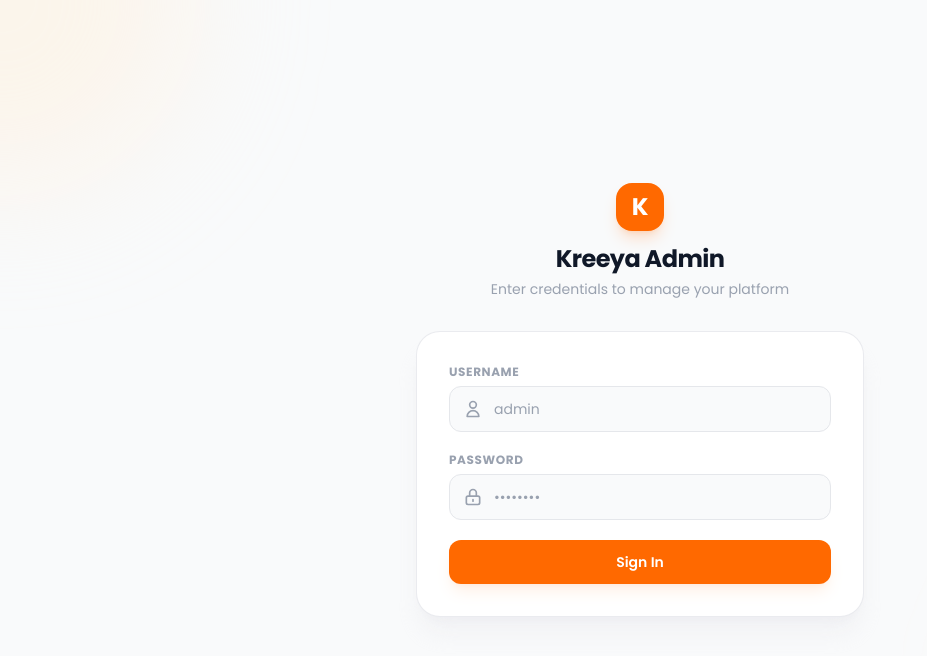
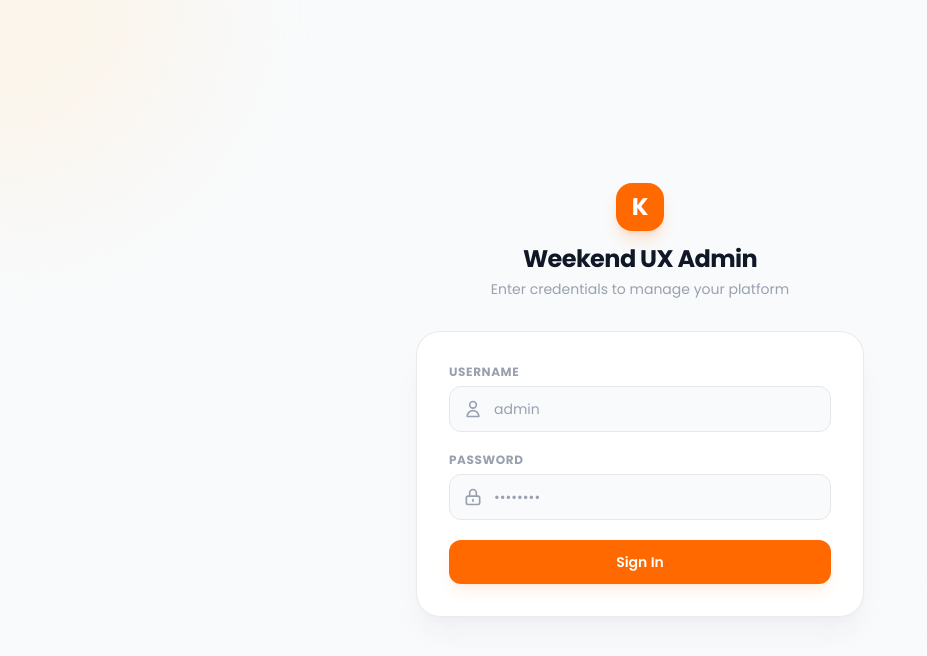
Before and after one commit to maaz80/weekend-ux-admin, a React (Vite) app: page /login in a window 1280 px wide. Shown: the top 656 px of the page, without its empty margins (0-927 px from the left). Built offline with nearby package versions, Linux system fonts and the light colour scheme; no server answers.

Commit message:
Login name fix

```diff
--- a/src/pages/Login.jsx
+++ b/src/pages/Login.jsx
@@ -60,7 +60,7 @@ export default function Login() {
                          </div>
                          <div>
                               <h1 className="text-2xl font-bold text-gray-900 tracking-tight">
-                                   Kreeya Admin
+                                   Weekend UX Admin
                               </h1>
                               <p className="text-gray-400 text-sm mt-1">
                                    Enter credentials to manage your platform
```
